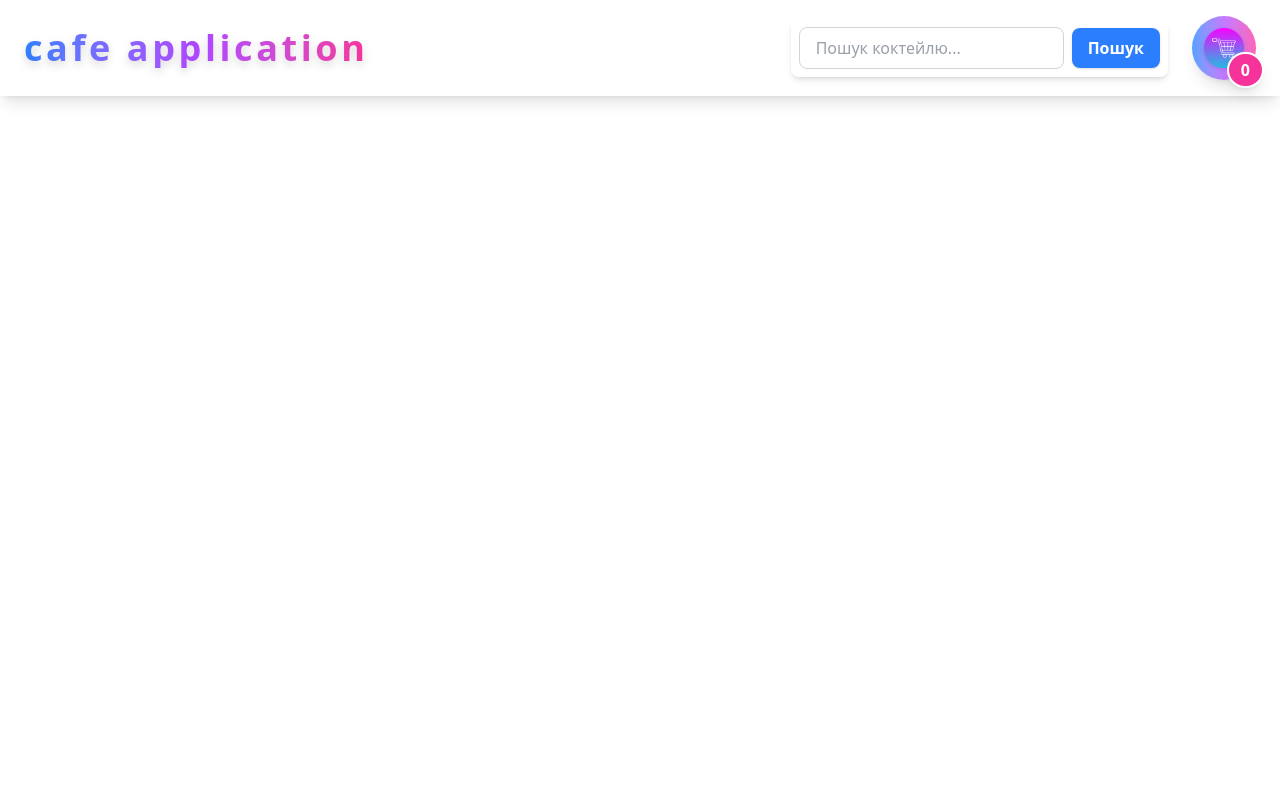
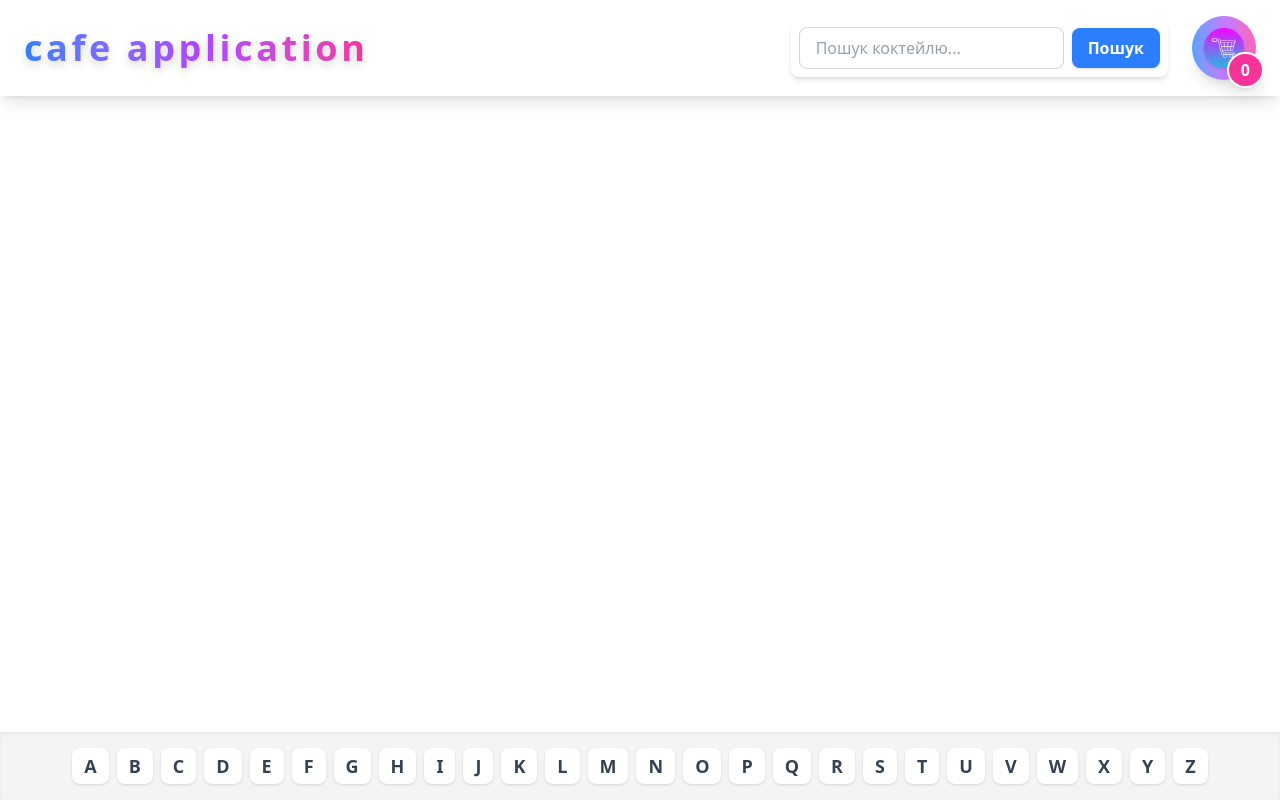
Before and after one commit to yuri1901/CocktailsHub, a React (Vite) app: page / in a window 1280 px wide. Built offline with nearby package versions, Linux system fonts and the light colour scheme.

Commit message:
feat: implement footer section

```diff
--- a/src/layout/Layout.tsx
+++ b/src/layout/Layout.tsx
@@ -1,4 +1,5 @@
 import Header from "./header/Header";
+import Footer from "./footer/Footer";
 import { Outlet } from "react-router-dom";
 
 const Layout = () => {
@@ -8,6 +9,7 @@ const Layout = () => {
       <main className="flex-1 flex items-center justify-center">
         <Outlet />
       </main>
+      <Footer />
     </section>
   );
 };
--- /dev/null
+++ b/src/layout/footer/Footer.tsx
@@ -0,0 +1,28 @@
+import { Link } from "react-router-dom";
+
+export default function Footer() {
+  return (
+    <footer className="w-full bg-gray-100 shadow-inner py-4 mt-8">
+      <div className="container mx-auto flex flex-wrap justify-center gap-2">
+        <AlphabetLinks />
+      </div>
+    </footer>
+  );
+}
+
+function AlphabetLinks() {
+  const ALPHABET_LETTERS: string[] = "ABCDEFGHIJKLMNOPQRSTUVWXYZ".split("");
+  return (
+    <>
+      {ALPHABET_LETTERS.map((letter) => (
+        <Link
+          key={letter}
+          to={`/cocktails/${letter}`}
+          className="inline-block px-3 py-1 rounded-lg bg-white text-gray-700 font-semibold shadow hover:bg-blue-500 hover:text-white transition-colors duration-200 cursor-pointer text-lg"
+        >
+          {letter}
+        </Link>
+      ))}
+    </>
+  );
+}
```
